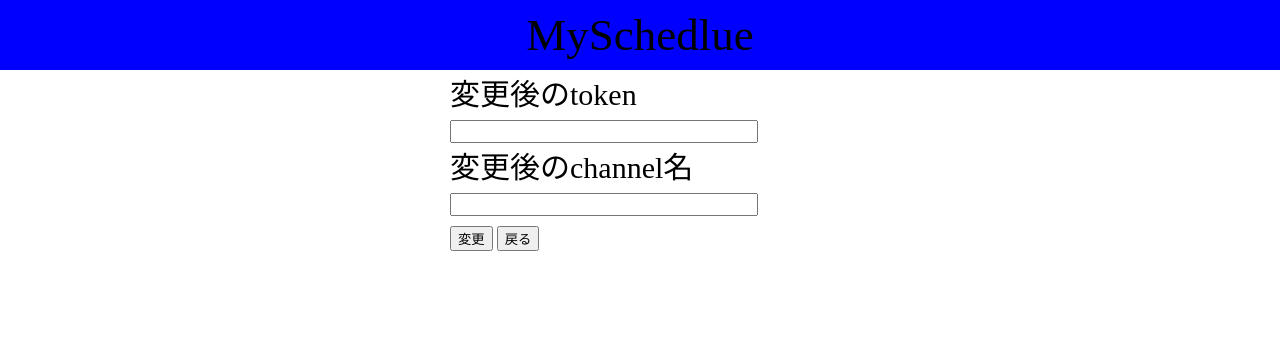
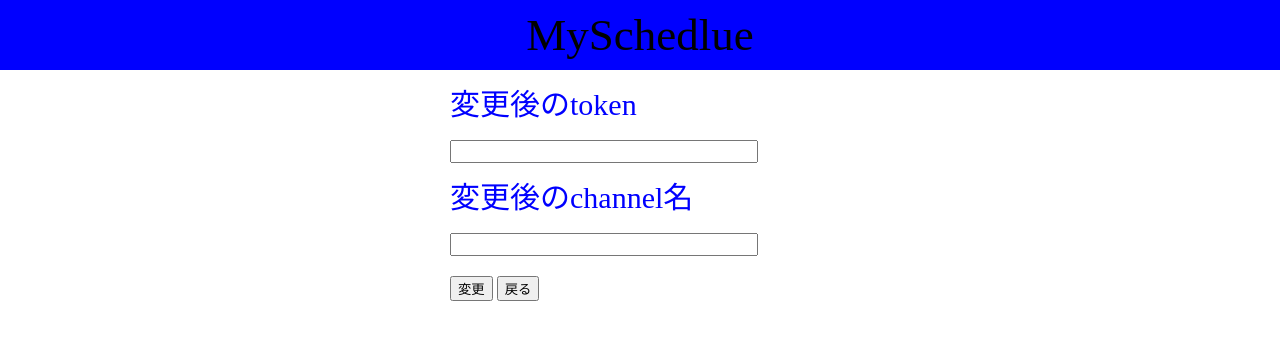
Before and after one commit to MasanobuRyuman/slackschedule, a PHP site: page /slackEdit.php in a window 1280 px wide. Shown: the top 340 px of the page. Run offline with PHP 8.4, Linux system fonts and the light colour scheme; data that the repository does not hold is empty.

Commit message:
デザイン補正

```diff
--- a/static/style.css
+++ b/static/style.css
@@ -258,34 +258,36 @@ body {
 /*slack設定編集ページ*/
 .token_input_name {
 	font-size:30px;
-	margin-top: 10px;
+	margin-top: 20px;
 	margin-left:450px;
+	color:blue;
 }
 
 .token_input {
 	display: block;
 	font-size:15px;
 	width:300px;
-	margin-top: 10px;
+	margin-top: 20px;
 	margin-left:450px;
 }
 
 .edit_channel_name {
 	font-size:30px;
-	margin-top: 10px;
+	margin-top: 20px;
 	margin-left:450px;
+	color:blue;
 }
 
 .edit_channel {
 	display: block;
 	font-size:15px;
 	width:300px;
-	margin-top: 10px;
+	margin-top: 20px;
 	margin-left:450px;
 }
 
 .change_slack {
-	margin-top: 10px;
+	margin-top: 20px;
 	margin-left:450px;
 }
 
@@ -294,6 +296,7 @@ body {
 	font-size: 40px;
 	margin-top:30px;
 	margin-left: 450px;
+	color:blue;
 }
 .box{
 	width: 500px;
```
